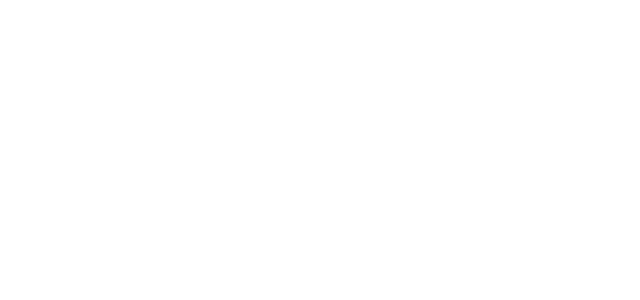
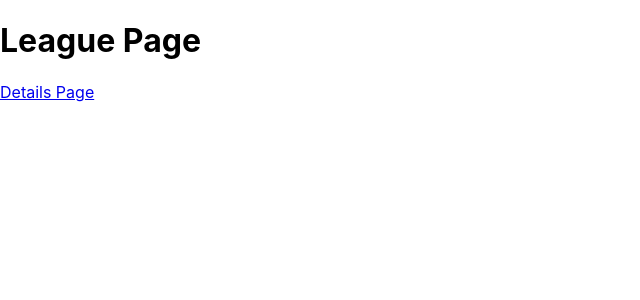
Before and after one commit to Fernandez-Ana/project_sports_db, a React (Create React App) app: page /leaguepage in a window 1280 px wide. Shown: the top 300 px of the page, without its empty margins (0-640 px from the left). Built offline with nearby package versions, Linux system fonts and the light colour scheme.

Commit message:
Implement routing

```diff
--- a/src/App.jsx
+++ b/src/App.jsx
@@ -1,12 +1,21 @@
 //Infrastructure
 import { Fragment } from 'react';
+import { Routes, Route } from 'react-router-dom';
+// Components
+import HomePage from './pages/homepage/HomePage';
+import LeaguePage from './pages/leaguepage/LeaguePage';
+import DetailsPage from './pages/detailspage/DetailsPage';
 // Styling
 import './App.scss';
 
 function App() {
   return (
     <Fragment>
-
+      <Routes>
+        <Route path='/' element={<HomePage />} />
+        <Route path='/leaguepage' element={<LeaguePage />} />
+        <Route path='/:detailspage' element={<DetailsPage />} />
+      </Routes>
     </Fragment>
   );
 }
--- a/src/components/sportslist/SportsList.jsx
+++ b/src/components/sportslist/SportsList.jsx
@@ -1,12 +1,13 @@
 // Infrastructure
 import { Fragment } from 'react';
+import { Link } from 'react-router-dom';
 // Styling
 import './SportsList.scss';
 
 const SportsList = () => {
   return (
     <Fragment>
-
+      <Link to='/leaguepage'>League Page</Link>
     </Fragment>
   )
 }
--- a/src/pages/detailspage/DetailsPage.jsx
+++ b/src/pages/detailspage/DetailsPage.jsx
@@ -1,12 +1,13 @@
 // Infrastructure
 import { Fragment } from 'react';
+import { Link } from 'react-router-dom';
 // Styling
 import './DetailsPage.scss';
 
 const DetailsPage = () => {
   return (
     <Fragment>
-
+      <h1>Details Page</h1>
     </Fragment>
   )
 }
--- a/src/pages/homepage/HomePage.jsx
+++ b/src/pages/homepage/HomePage.jsx
@@ -1,12 +1,15 @@
 // Infrastructure
 import { Fragment } from 'react';
+// Components
+import SportsList from '../../components/sportslist/SportsList';
 // Styling
 import './HomePage.scss';
 
 const HomePage = () => {
   return (
     <Fragment>
-
+      <h1>Home Page</h1>
+      <SportsList />
     </Fragment>
   )
 }
--- a/src/pages/leaguepage/LeaguePage.jsx
+++ b/src/pages/leaguepage/LeaguePage.jsx
@@ -1,12 +1,14 @@
 // Infrastructure
 import { Fragment } from 'react';
+import { Link } from 'react-router-dom';
 // Styling
 import './LeaguePage.scss';
 
 const LeaguePage = () => {
   return (
     <Fragment>
-
+      <h1>League Page</h1>
+      <Link to='/:detailspage'>Details Page</Link>
     </Fragment>
   )
 }
```
